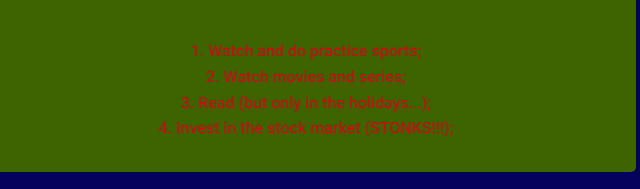
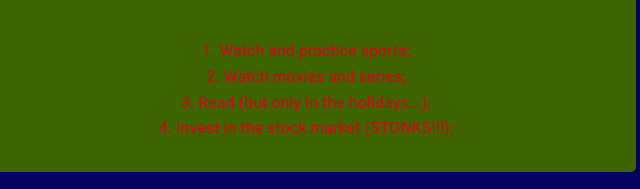
Before and after one commit to Pedroroma26/profile, a plain HTML site: page index.html in a window 1280 px wide. Shown: the part 815-1004 px from the top of the page, 354-994 px from the left. Drawn offline with Linux system fonts and the light colour scheme; a web font is replaced by a local one.

Commit message:
error corrected

```diff
--- a/index.html
+++ b/index.html
@@ -22,7 +22,7 @@
     <div class="card">
       <h2>Hobbies</h2>
         <ol>
-          <li>Watch and do practice sports;</li>
+          <li>Watch and practice sports;</li>
           <li>Watch movies and series;</li>
           <li>Read (but only in the holidays...);</li>
           <li>Invest in the stock market (STONKS!!!);</li>
```
